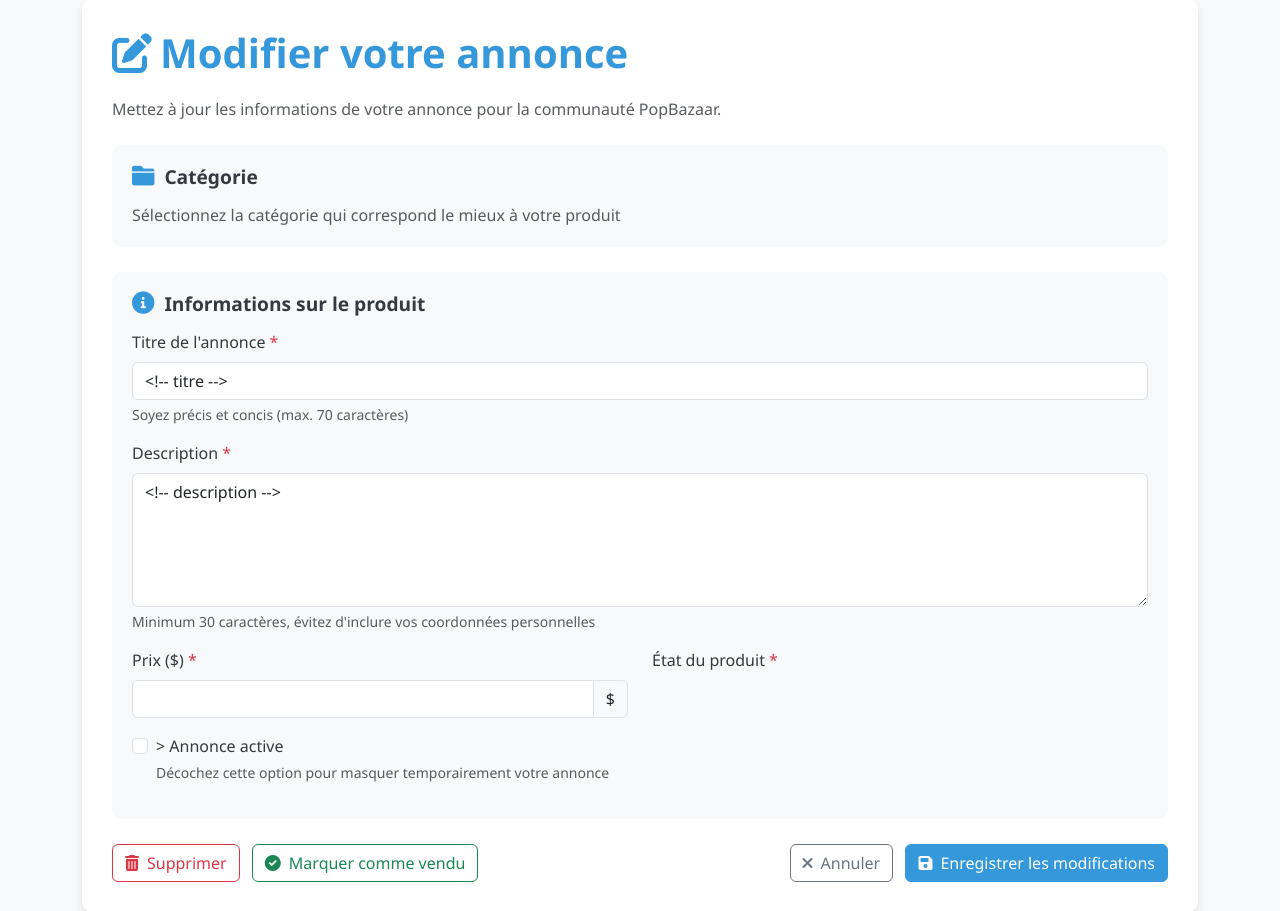
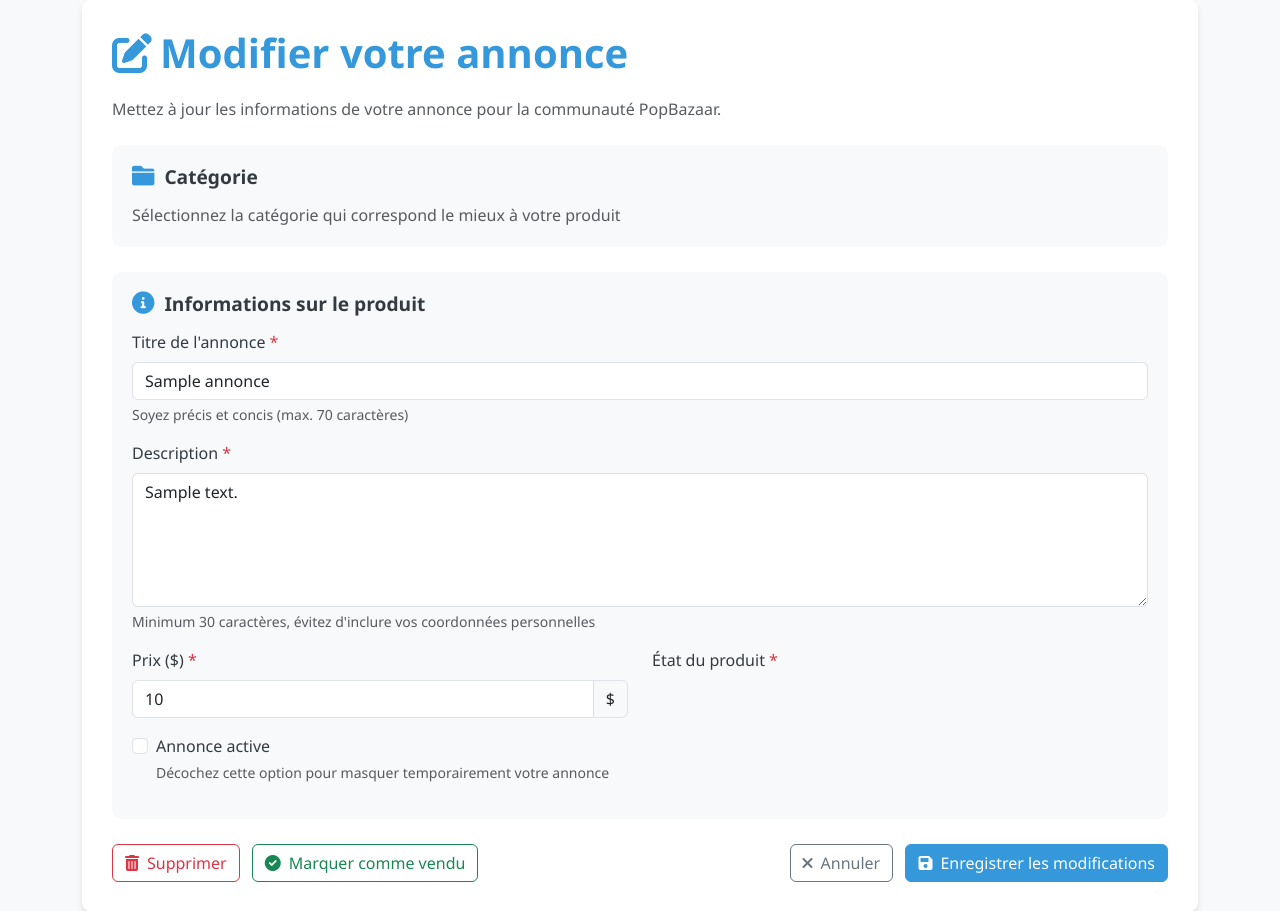
Before and after one commit to AdamsConquest/projet3, a PHP site: template views/annonces/modifier.view.php in a window 1280 px wide. Shown: the part 89-1000 px from the top of the page. Run offline with PHP 8.4, Linux system fonts and the light colour scheme; the template is opened without the code that fills it: most values are stand-ins (such as "Sample title", 1, 10 or a date in 2020).

Commit message:
annonce active

```diff
--- a/routes.php
+++ b/routes.php
@@ -15,3 +15,4 @@ $routeur->get("/", "AccueilController@index");
 $routeur->get("/categories/{id}/annonces","CategorieController@afficher_par_categorie");
 $routeur->get("/MesAnnonces","AnnonceController@afficher_par_utilisateur");
 $routeur->get("/annonces/{id}", "AnnonceController@afficher_par_annonce");
+$routeur->get("/annonces/{id}/modifier", "AnnonceController@afficher_modification");
--- a/views/annonces/modifier.view.php
+++ b/views/annonces/modifier.view.php
@@ -1,5 +1,10 @@
 <!-- Inclure la vue partielle _entete ici -->
 <!-- Inclure la vue partielle _nav ici -->
+ <?php
+chargerVuePartielle('_entete');
+chargerVuePartielle('_nav');
+inspecter($annonce)
+?>
 
 <!-- Main Content -->
 <div class="container mt-4">
@@ -41,13 +46,13 @@
 
         <div class="mb-3">
           <label for="title" class="form-label">Titre de l'annonce <span class="text-danger">*</span></label>
-          <input type="text" class="form-control" id="title" value="<!-- titre -->" name="titre" required>
+          <input type="text" class="form-control" id="title" value="<?php echo $annonce['titre'] ?>" name="titre" required>
           <div class="form-text">Soyez précis et concis (max. 70 caractères)</div>
         </div>
 
         <div class="mb-3">
           <label for="description" class="form-label">Description <span class="text-danger">*</span></label>
-          <textarea class="form-control" id="description" rows="5" name="description" required><!-- description --></textarea>
+          <textarea class="form-control" id="description" rows="5" name="description" required><?php echo $annonce['description'] ?></textarea>
           <div class="form-text">Minimum 30 caractères, évitez d'inclure vos coordonnées personnelles</div>
         </div>
 
@@ -55,14 +60,14 @@
           <div class="col-md-6 mb-3">
             <label for="prix" class="form-label">Prix ($) <span class="text-danger">*</span></label>
             <div class="input-group">
-              <input type="number" class="form-control" id="prix" name="prix" min="0" step="0.01" value="<!-- prix -->" required>
+              <input type="number" class="form-control" id="prix" name="prix" min="0" step="0.01" value="<?php echo $annonce['prix'] ?>" required>
               <span class="input-group-text">$</span>
             </div>
           </div>
 
           <div class="col-md-6 mb-3">
             <label class="form-label">État du produit <span class="text-danger">*</span></label>
-            <input type="hidden" id="etat" name="etat" value="<!-- etat -->">
+            <input type="hidden" id="etat" name="etat" value="<?php echo $annonce['etat'] ?>">
             <div>
               <!-- Boutons d’état -->
             </div>
@@ -70,7 +75,7 @@
         </div>
 
         <div class="form-check mb-3">
-          <input class="form-check-input" type="checkbox" id="active" name="est_actif" <!-- coché si actif -->>
+          <input class="form-check-input" type="checkbox" id="active" name="est_actif" <?php echo ($annonce['est_actif'] == 1) ? "checked" : ""; ?>>
           <label class="form-check-label" for="active">
             Annonce active
           </label>
```
Also changed, not shown: controllers/AnnonceController.php (+9 -1 lines).
